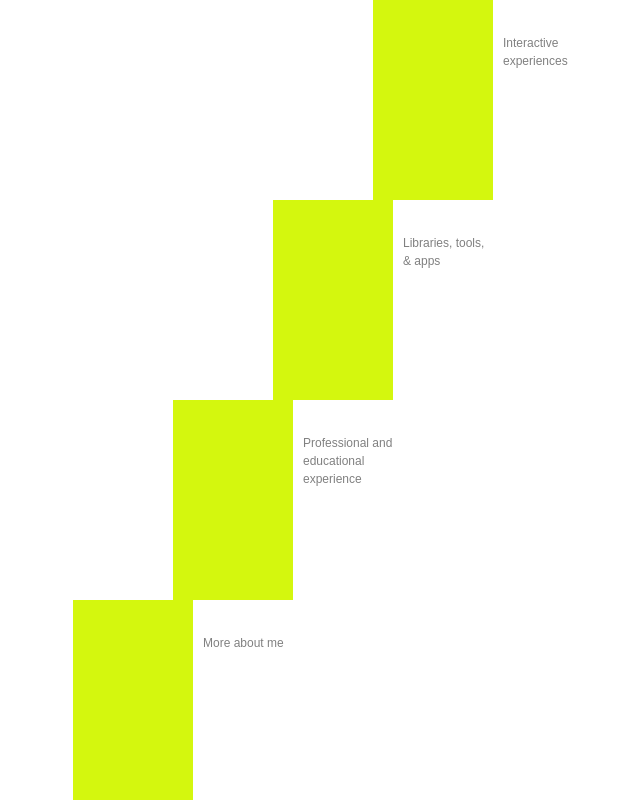
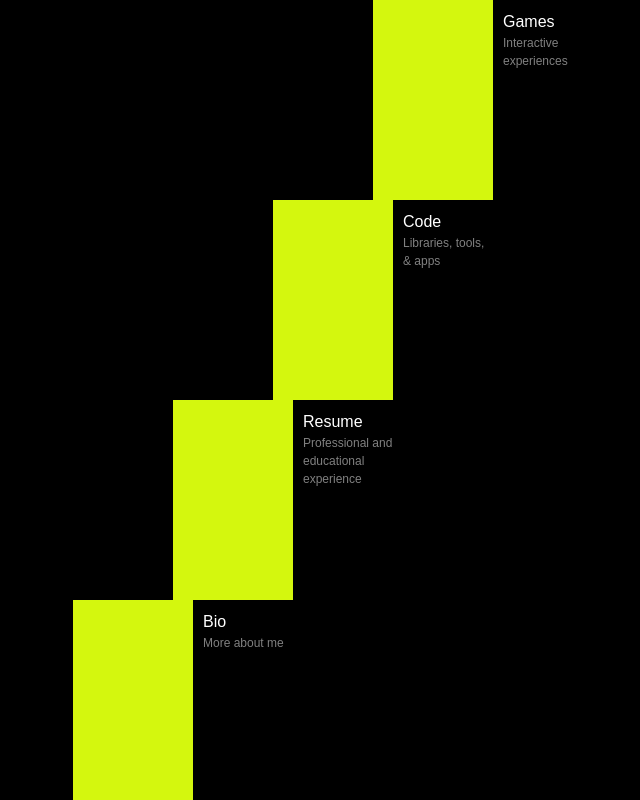
Before and after one commit to q-0q/website, a Next.js app: page / in a window 1280 px wide. Shown: the top 800 px of the page, without its empty margins (27-667 px from the left). Built offline with nearby package versions, Linux system fonts and the light colour scheme.

Commit message:
fix: black background on os light mode

```diff
--- a/app/layout.tsx
+++ b/app/layout.tsx
@@ -56,7 +56,7 @@
     width: "100vw",
     maxWidth: "10rem",
     alignItems: "start",
-    // background: "red",
+    background: "black",
   },
   content: {},
 };
```
